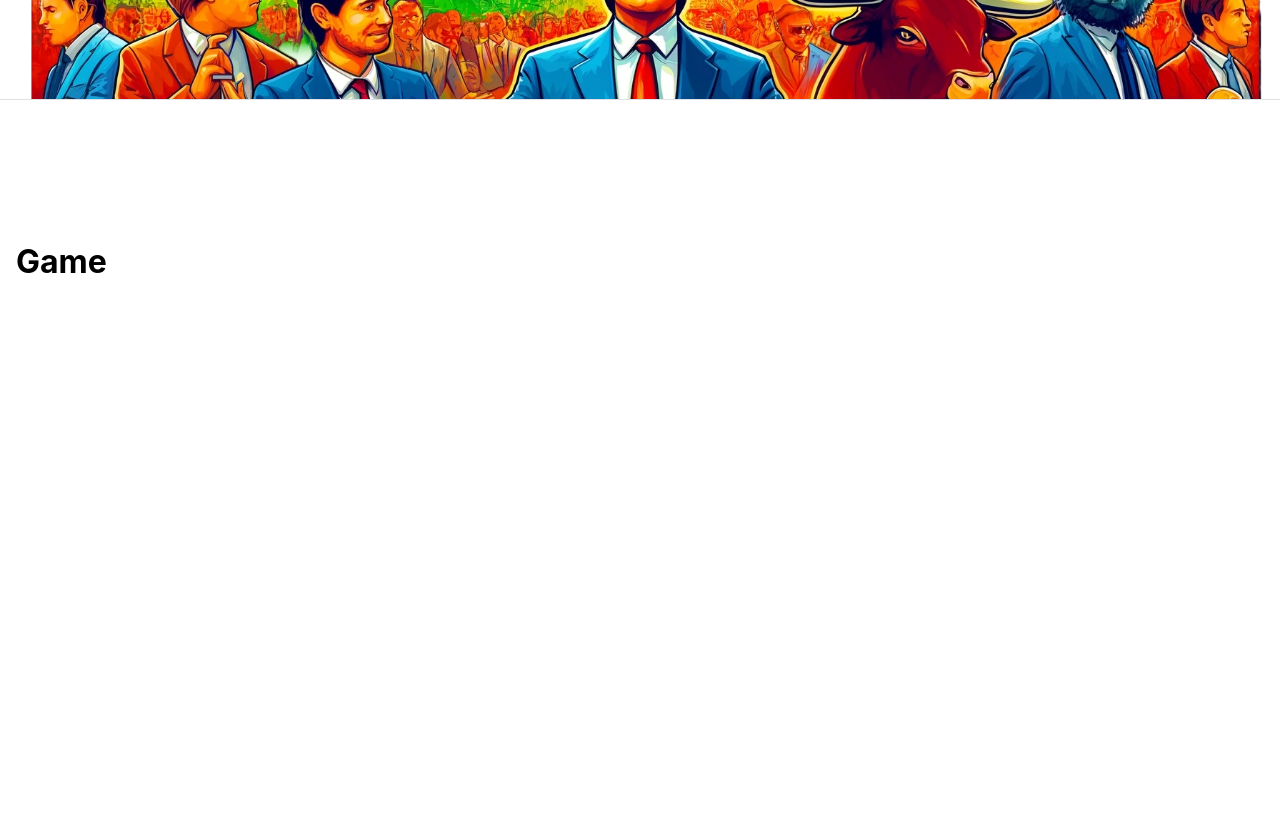
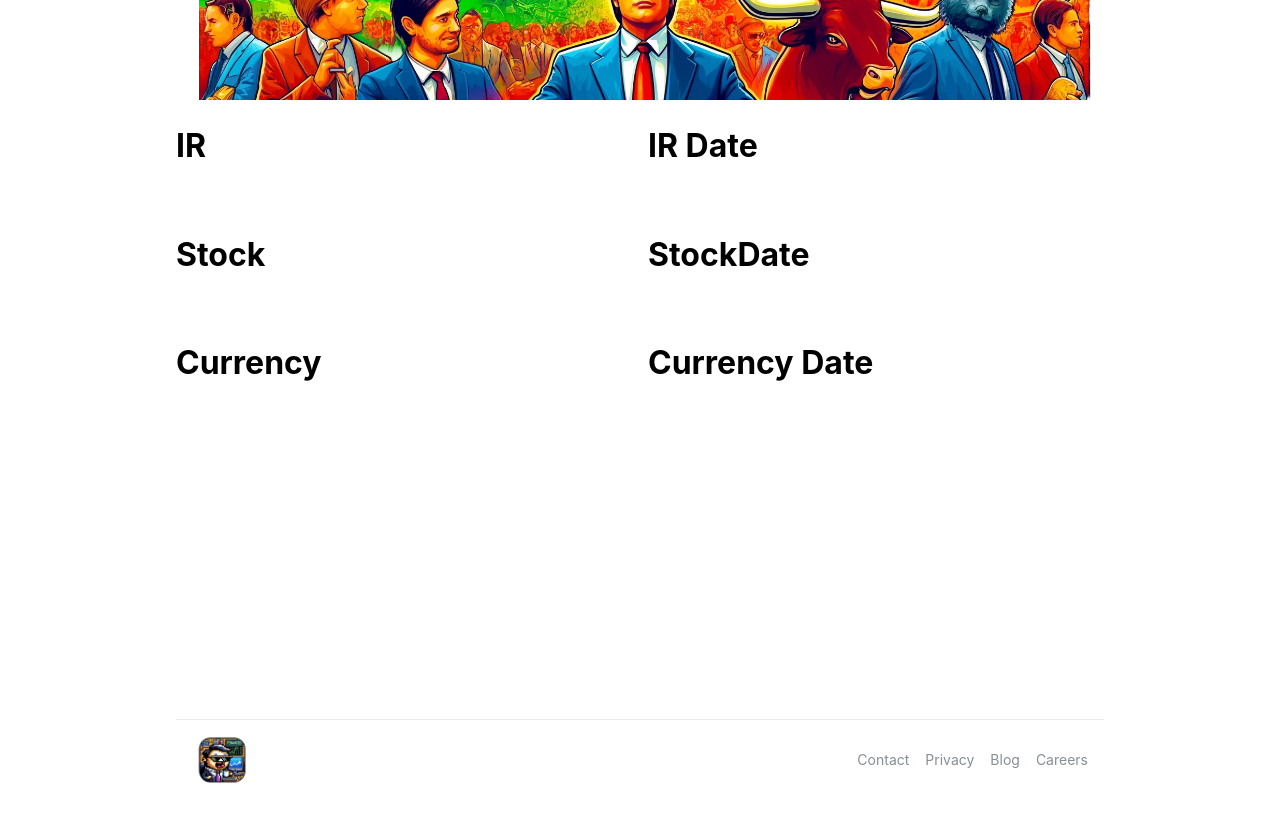
Before and after one commit to tweezerchef/financel, a Next.js app: page /game in a window 1280 px wide. Shown: the top 822 px of the page. After the commit the page ends 800 px from the top, so only its background shows below. Built offline with nearby package versions, Linux system fonts and the light colour scheme.

Commit message:
header, footer, and no scroll working

```diff
--- /dev/null
+++ b/app/game/components/interestRate/InterestRateGuess.tsx
@@ -0,0 +1,9 @@
+import { Box } from "@mantine/core";
+
+export function InterestRateGuess() {
+  return (
+    <Box>
+      <h1>IR</h1>
+    </Box>
+  );
+}
--- /dev/null
+++ b/app/game/components/layout/Footer.module.css
@@ -0,0 +1,22 @@
+.footer {
+    margin-top: auto;
+    border-top: rem(.5px) solid light-dark(var(--mantine-color-gray-2), var(--mantine-color-dark-5));
+  }
+
+  .inner {
+    display: flex;
+    justify-content: space-between;
+    align-items: center;
+    padding-top: var(--mantine-spacing-xs);
+    padding-bottom: var(--mantine-spacing-xs);
+
+    @media (max-width: $mantine-breakpoint-xs) {
+      flex-direction: column;
+    }
+  }
+
+  .links {
+    @media (max-width: $mantine-breakpoint-xs) {
+      margin-top: var(--mantine-spacing-md);
+    }
+  }
--- /dev/null
+++ b/app/game/components/layout/Footer.tsx
@@ -0,0 +1,34 @@
+import { Container, Group, Anchor } from "@mantine/core";
+import Image from "next/image";
+
+import classes from "./Footer.module.css";
+
+const links = [
+  { link: "#", label: "Contact" },
+  { link: "#", label: "Privacy" },
+  { link: "#", label: "Blog" },
+  { link: "#", label: "Careers" },
+];
+
+export function Footer() {
+  const items = links.map((link) => (
+    <Anchor<"a">
+      c="dimmed"
+      key={link.label}
+      href={link.link}
+      onClick={(event) => event.preventDefault()}
+      size="sm"
+    >
+      {link.label}
+    </Anchor>
+  ));
+
+  return (
+    <div className={classes.footer}>
+      <Container className={classes.inner}>
+        <Image src="/favicon.png" alt="Logo" width={60} height={60} />
+        <Group className={classes.links}>{items}</Group>
+      </Container>
+    </div>
+  );
+}
--- a/app/game/layout.tsx
+++ b/app/game/layout.tsx
@@ -1,12 +1,11 @@
+// Layout.tsx
 "use client";
 import Image from "next/image";
-import { Inter } from "next/font/google";
-import { AppShell, Burger, Group, UnstyledButton } from "@mantine/core";
+import { Burger, Container, Group, Stack, UnstyledButton } from "@mantine/core";
 import { useDisclosure } from "@mantine/hooks";
 import classes from "./MobileNavbar.module.css";
 import "@mantine/core/styles.css";
-
-const inter = Inter({ subsets: ["latin"] });
+import { Footer } from "./components/layout/Footer";
 
 export default function Layout({
   children,
@@ -16,34 +15,17 @@ export default function Layout({
   const [opened, { toggle }] = useDisclosure();
 
   return (
-    <AppShell
-      header={{ height: 100 }}
-      navbar={{
-        width: 300,
-        breakpoint: "sm",
-        collapsed: { desktop: true, mobile: !opened },
-      }}
-      padding="md"
+    <Container
+      style={{ minHeight: "100vh", display: "flex", flexDirection: "column" }}
     >
-      <AppShell.Header style={{ position: "relative" }}>
-        <div
-          style={{
-            flex: 1,
-            position: "absolute",
-            top: 0,
-            left: 0,
-            right: 0,
-            bottom: 0,
-          }}
-        >
+      {/* Header */}
+      <div style={{ height: 100, position: "relative" }}>
         <Image
           src="/header.png"
           alt="Financel Logo"
-            fill
-            priority={true}
-            style={{
-              objectFit: "cover",
-            }}
+          layout="fill"
+          objectFit="cover"
+          priority
         />
         <Burger
           opened={opened}
@@ -53,36 +35,27 @@ export default function Layout({
           style={{ position: "absolute", top: 10, left: 10, zIndex: 2 }}
         />
       </div>
+
+      {/* Navigation (Optional, can be omitted or toggled with Burger) */}
       <Group
-          h="100%"
-          px="md"
         style={{
-            width: "100%",
-            alignItems: "center",
-            justifyContent: "space-between",
+          display: opened ? "flex" : "none",
+          flexDirection: "column",
+          padding: "10px 0",
         }}
       >
-          <Group justify="space-between" style={{ flex: 1 }}>
-            <Group ml="xl" gap={0} visibleFrom="sm">
-              <UnstyledButton className={classes.control}>Home</UnstyledButton>
-              <UnstyledButton className={classes.control}>Blog</UnstyledButton>
-              <UnstyledButton className={classes.control}>
-                Contacts
-              </UnstyledButton>
-              <UnstyledButton className={classes.control}>
-                Support
-              </UnstyledButton>
-            </Group>
-          </Group>
-        </Group>
-      </AppShell.Header>
-      <AppShell.Navbar py="md" px={4}>
         <UnstyledButton className={classes.control}>Home</UnstyledButton>
         <UnstyledButton className={classes.control}>Blog</UnstyledButton>
         <UnstyledButton className={classes.control}>Contacts</UnstyledButton>
         <UnstyledButton className={classes.control}>Support</UnstyledButton>
-      </AppShell.Navbar>
-      <AppShell.Main>{children}</AppShell.Main>
-    </AppShell>
+      </Group>
+
+      {/* Main Content */}
+      {children}
+
+      {/* Footer */}
+
+      <Footer />
+    </Container>
   );
 }
--- a/app/game/page.tsx
+++ b/app/game/page.tsx
@@ -1,7 +1,28 @@
+"use client";
+import { Grid } from "@mantine/core";
+import { InterestRateGuess } from "./components/interestRate/InterestRateGuess";
+
 export default function Game() {
   return (
-    <div>
-      <h1>Game</h1>
-    </div>
+    <Grid justify="center" align="flex-start">
+      <Grid.Col span={6}>
+        <InterestRateGuess />
+      </Grid.Col>
+      <Grid.Col span={6}>
+        <h1>IR Date</h1>
+      </Grid.Col>
+      <Grid.Col span={6}>
+        <h1>Stock</h1>
+      </Grid.Col>
+      <Grid.Col span={6}>
+        <h1>StockDate</h1>
+      </Grid.Col>
+      <Grid.Col span={6}>
+        <h1>Currency</h1>
+      </Grid.Col>
+      <Grid.Col span={6}>
+        <h1>Currency Date</h1>
+      </Grid.Col>
+    </Grid>
   );
 }
--- /dev/null
+++ b/postcss.config.cjs
@@ -0,0 +1,14 @@
+module.exports = {
+  plugins: {
+    "postcss-preset-mantine": {},
+    "postcss-simple-vars": {
+      variables: {
+        "mantine-breakpoint-xs": "36em",
+        "mantine-breakpoint-sm": "48em",
+        "mantine-breakpoint-md": "62em",
+        "mantine-breakpoint-lg": "75em",
+        "mantine-breakpoint-xl": "88em",
+      },
+    },
+  },
+};
```
Also changed, not shown: app/game/components/interestRate/InterestRateData.tsx (added, +9 -0 lines), app/game/components/interestRate/InterestRateData.module.css (added), app/game/components/interestRate/InterestRateGuess.module.css (added). Lines whose indentation alone changed are shown as unchanged.
